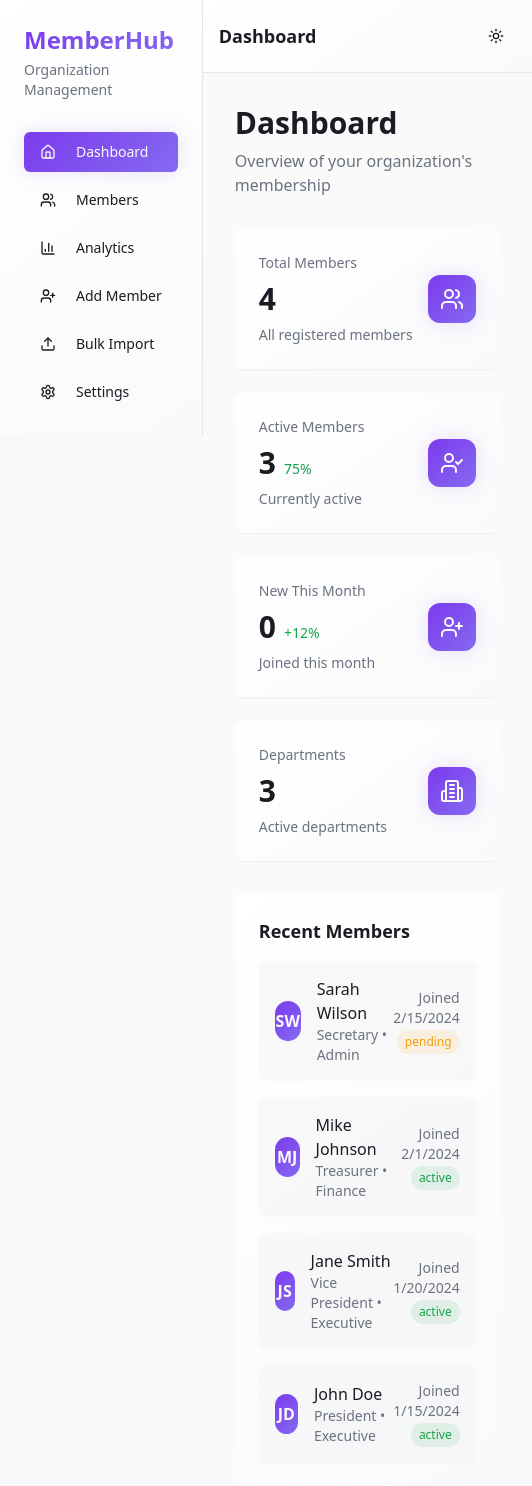
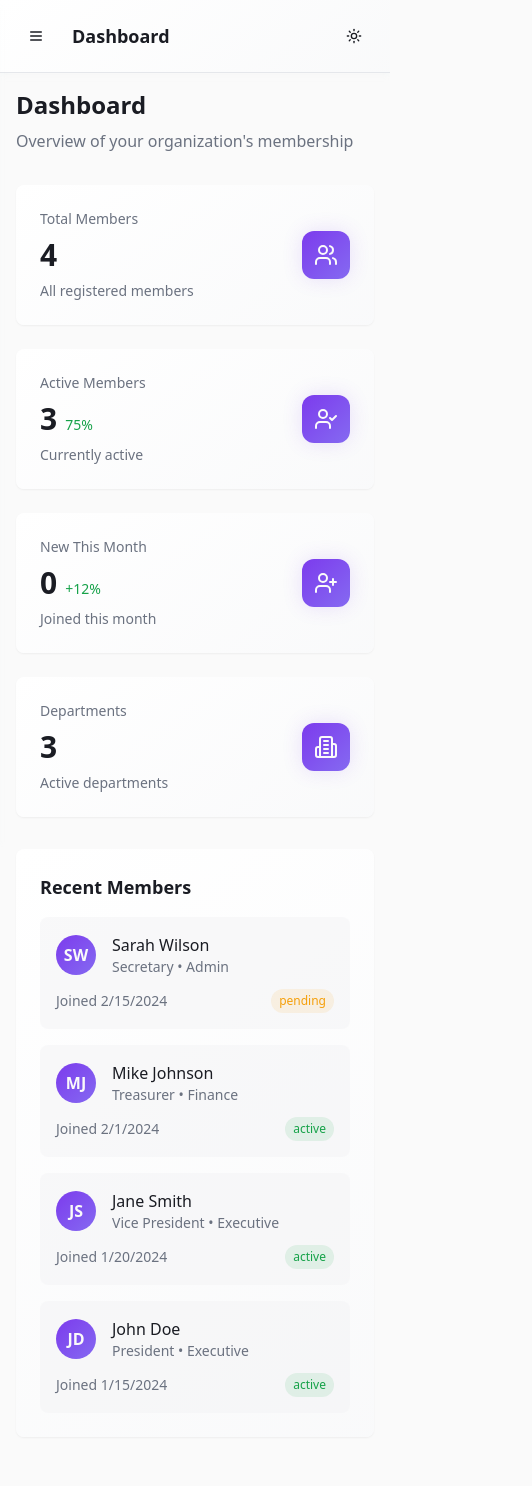
Before and after one commit to deepesh611/DBMS-with-n8n, a React (Vite) app: page / in a window 390 px wide. Shown: the top 1486 px of the page, 532 px wide, since content can reach past the window. After the commit the page ends 1453 px from the top, so only its background shows below. Built offline with nearby package versions, Linux system fonts and the light colour scheme.

Commit message:
Add responsive design
Make the web-app responsive for both desktop and mobile devices.

```diff
--- a/src/components/Dashboard.tsx
+++ b/src/components/Dashboard.tsx
@@ -13,7 +13,7 @@ export function Dashboard() {
   return (
     <div className="space-y-8">
       <div>
-        <h1 className="text-3xl font-bold">Dashboard</h1>
+        <h1 className="text-2xl md:text-3xl font-bold">Dashboard</h1>
         <p className="text-muted-foreground mt-2">
           Overview of your organization's membership
         </p>
@@ -57,17 +57,17 @@ export function Dashboard() {
           <h3 className="text-lg font-semibold mb-4">Recent Members</h3>
           <div className="space-y-4">
             {recentMembers.map((member) => (
-              <div key={member.id} className="flex items-center justify-between p-4 bg-secondary/50 rounded-lg">
+              <div key={member.id} className="flex flex-col md:flex-row md:items-center justify-between p-4 bg-secondary/50 rounded-lg gap-3">
                 <div className="flex items-center space-x-4">
-                  <div className="w-10 h-10 bg-gradient-primary rounded-full flex items-center justify-center text-primary-foreground font-semibold">
+                  <div className="w-10 h-10 bg-gradient-primary rounded-full flex items-center justify-center text-primary-foreground font-semibold flex-shrink-0">
                     {member.name.split(' ').map(n => n[0]).join('')}
                   </div>
-                  <div>
+                  <div className="min-w-0">
                     <p className="font-medium">{member.name}</p>
                     <p className="text-sm text-muted-foreground">{member.position} • {member.department}</p>
                   </div>
                 </div>
-                <div className="text-right">
+                <div className="flex items-center justify-between md:block md:text-right">
                   <p className="text-sm text-muted-foreground">
                     Joined {new Date(member.joinDate).toLocaleDateString()}
                   </p>
--- a/src/components/MemberForm.tsx
+++ b/src/components/MemberForm.tsx
@@ -76,7 +76,7 @@ export function MemberForm({ member, onSave, onCancel }: MemberFormProps) {
   return (
     <div className="space-y-6">
       <div>
-        <h1 className="text-3xl font-bold">
+        <h1 className="text-2xl md:text-3xl font-bold">
           {member ? 'Edit Member' : 'Add New Member'}
         </h1>
         <p className="text-muted-foreground mt-2">
@@ -169,11 +169,11 @@ export function MemberForm({ member, onSave, onCancel }: MemberFormProps) {
             </div>
           </div>
 
-          <div className="flex space-x-4 pt-4">
+          <div className="flex flex-col md:flex-row space-y-2 md:space-y-0 md:space-x-4 pt-4">
             <Button
               type="submit"
               disabled={loading}
-              className="bg-gradient-primary hover:opacity-90 transition-smooth"
+              className="bg-gradient-primary hover:opacity-90 transition-smooth w-full md:w-auto"
             >
               {loading ? 'Saving...' : member ? 'Update Member' : 'Add Member'}
             </Button>
@@ -182,6 +182,7 @@ export function MemberForm({ member, onSave, onCancel }: MemberFormProps) {
               variant="outline"
               onClick={onCancel}
               disabled={loading}
+              className="w-full md:w-auto"
             >
               Cancel
             </Button>
--- a/src/components/MembersList.tsx
+++ b/src/components/MembersList.tsx
@@ -68,14 +68,14 @@ export function MembersList({ onEditMember }: MembersListProps) {
 
   return (
     <div className="space-y-6">
-      <div className="flex items-center justify-between">
+      <div className="flex flex-col md:flex-row md:items-center justify-between gap-4">
         <div>
-          <h1 className="text-3xl font-bold">Members</h1>
+          <h1 className="text-2xl md:text-3xl font-bold">Members</h1>
           <p className="text-muted-foreground mt-2">
             Manage your organization's members
           </p>
         </div>
-        <div className="relative w-64">
+        <div className="relative w-full md:w-64">
           <Search className="absolute left-3 top-1/2 transform -translate-y-1/2 h-4 w-4 text-muted-foreground" />
           <Input
             placeholder="Search members..."
@@ -92,41 +92,41 @@ export function MembersList({ onEditMember }: MembersListProps) {
             {filteredMembers.map((member) => (
               <div
                 key={member.id}
-                className="flex items-center justify-between p-4 border border-border rounded-lg hover:bg-secondary/30 transition-smooth"
+                className="flex flex-col md:flex-row md:items-center justify-between p-4 border border-border rounded-lg hover:bg-secondary/30 transition-smooth gap-4"
               >
                 <div className="flex items-center space-x-4">
-                  <div className="w-12 h-12 bg-gradient-primary rounded-full flex items-center justify-center text-primary-foreground font-semibold text-lg">
+                  <div className="w-12 h-12 bg-gradient-primary rounded-full flex items-center justify-center text-primary-foreground font-semibold text-lg flex-shrink-0">
                     {member.name.split(' ').map(n => n[0]).join('')}
                   </div>
-                  <div className="space-y-1">
+                  <div className="space-y-1 min-w-0 flex-1">
                     <h3 className="font-semibold">{member.name}</h3>
                     <p className="text-sm text-muted-foreground">
                       {member.position} • {member.department}
                     </p>
-                    <div className="flex items-center space-x-4 text-sm text-muted-foreground">
+                    <div className="flex flex-col md:flex-row md:items-center md:space-x-4 space-y-1 md:space-y-0 text-sm text-muted-foreground">
                       <div className="flex items-center space-x-1">
-                        <Mail className="h-3 w-3" />
-                        <span>{member.email}</span>
+                        <Mail className="h-3 w-3 flex-shrink-0" />
+                        <span className="truncate">{member.email}</span>
                       </div>
                       <div className="flex items-center space-x-1">
-                        <Phone className="h-3 w-3" />
+                        <Phone className="h-3 w-3 flex-shrink-0" />
                         <span>{member.phone}</span>
                       </div>
                     </div>
                   </div>
                 </div>
 
-                <div className="flex items-center space-x-4">
-                  <div className="text-right space-y-1">
+                <div className="flex flex-col md:flex-row md:items-center space-y-3 md:space-y-0 md:space-x-4">
+                  <div className="flex items-center justify-between md:block md:text-right space-y-1">
                     <Badge className={getStatusBadge(member.status)}>
                       {member.status}
                     </Badge>
-                    <p className="text-xs text-muted-foreground">
+                    <p className="text-xs text-muted-foreground md:mt-1">
                       Joined {new Date(member.joinDate).toLocaleDateString()}
                     </p>
                   </div>
 
-                  <div className="flex space-x-2">
+                  <div className="flex space-x-2 justify-end">
                     <Button
                       variant="ghost"
                       size="icon"
--- a/src/pages/Index.tsx
+++ b/src/pages/Index.tsx
@@ -6,10 +6,13 @@ import { Dashboard } from "@/components/Dashboard"
 import { MembersList } from "@/components/MembersList"
 import { MemberForm } from "@/components/MemberForm"
 import { BulkImport } from "@/components/BulkImport"
+import { Menu } from "lucide-react"
+import { Button } from "@/components/ui/button"
 
 const Index = () => {
   const [activeTab, setActiveTab] = useState("dashboard")
   const [editingMember, setEditingMember] = useState<Member | null>(null)
+  const [sidebarOpen, setSidebarOpen] = useState(false)
 
   const handleEditMember = (member: Member) => {
     setEditingMember(member)
@@ -62,12 +65,42 @@ const Index = () => {
   }
 
   return (
-    <div className="min-h-screen bg-background flex">
-      <Sidebar activeTab={activeTab} onTabChange={setActiveTab} />
+    <div className="min-h-screen bg-background flex relative">
+      {/* Mobile overlay */}
+      {sidebarOpen && (
+        <div
+          className="fixed inset-0 bg-black/50 z-40 md:hidden"
+          onClick={() => setSidebarOpen(false)}
+        />
+      )}
 
-      <div className="flex-1 flex flex-col">
+      {/* Sidebar */}
+      <div className={`
+        fixed md:relative inset-y-0 left-0 z-50 w-64
+        transform transition-transform duration-300 ease-in-out
+        ${sidebarOpen ? 'translate-x-0' : '-translate-x-full md:translate-x-0'}
+      `}>
+        <Sidebar
+          activeTab={activeTab}
+          onTabChange={(tab) => {
+            setActiveTab(tab)
+            setSidebarOpen(false) // Close sidebar on mobile after selection
+          }}
+        />
+      </div>
+
+      <div className="flex-1 flex flex-col min-w-0">
         <header className="bg-gradient-card border-b shadow-elegant p-4 flex justify-between items-center">
           <div className="flex items-center space-x-4">
+            {/* Mobile menu button */}
+            <Button
+              variant="ghost"
+              size="icon"
+              className="md:hidden"
+              onClick={() => setSidebarOpen(true)}
+            >
+              <Menu className="h-5 w-5" />
+            </Button>
             <h2 className="font-semibold text-lg capitalize">
               {activeTab.replace("-", " ")}
             </h2>
@@ -75,7 +108,7 @@ const Index = () => {
           <ThemeToggle />
         </header>
 
-        <main className="flex-1 p-8 overflow-auto">
+        <main className="flex-1 p-4 md:p-8 overflow-auto">
           {renderContent()}
         </main>
       </div>
```
